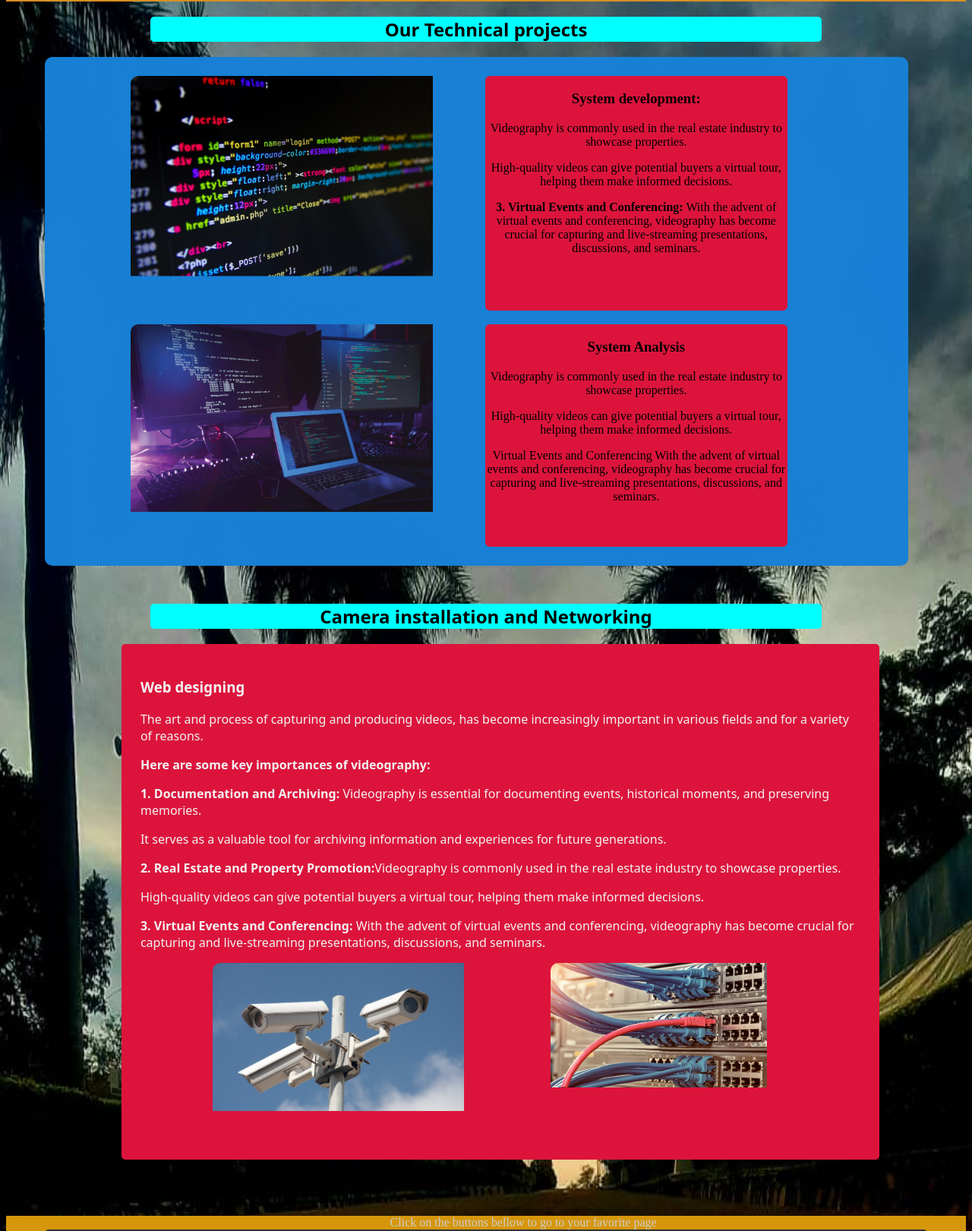
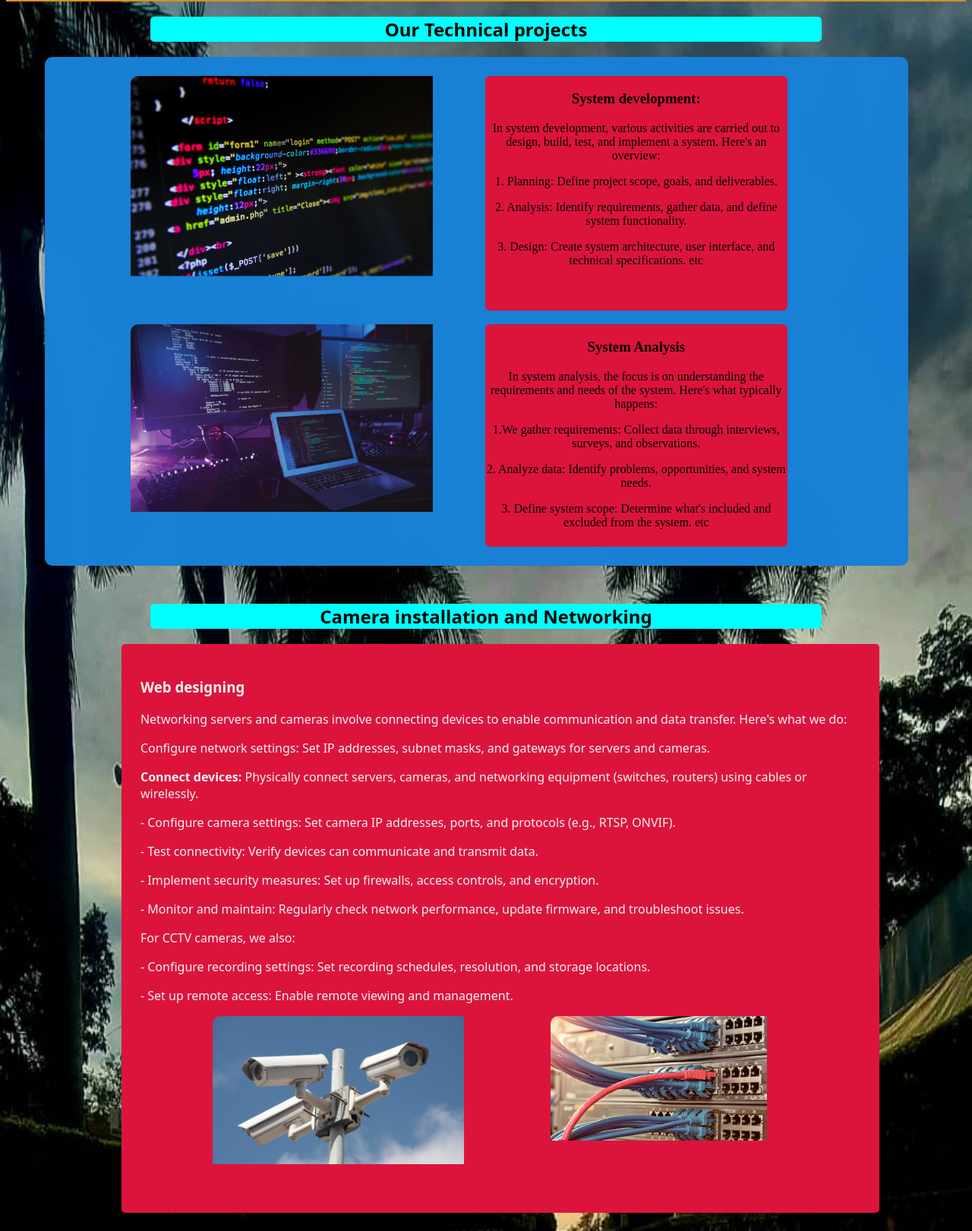
Before and after one commit to Solomon-Ug/personal_website, a plain HTML site: page projects.html in a window 1280 px wide. Shown: the part 132-1753 px from the top of the page at 76% size. Drawn offline with Linux system fonts and the light colour scheme.

Commit message:
Update projects.html

```diff
--- a/projects.html
+++ b/projects.html
@@ -29,10 +29,13 @@
                 <section class="side-txt">
                     <section class="txt-1">
                 <h3>System development:</h3>
-                <p>Videography is commonly used in the real estate industry to showcase properties. </p>
-                    <p>High-quality videos can give potential buyers a virtual tour, helping them make informed decisions.</p>
-                    <p> <strong>3. Virtual Events and Conferencing:</strong> With the advent of virtual events and conferencing, videography has become crucial for capturing and live-streaming presentations, discussions, and seminars.</p>
-                </section>
+                <p>In system development, various activities are carried out
+                   to design, build, test, and implement a system. Here's an overview:
+
+                  <p>1. Planning: Define project scope, goals, and deliverables.</p>
+                <p> 2. Analysis: Identify requirements, gather data, and define system functionality.</p>
+                <p>3. Design: Create system architecture, user interface, and technical specifications. etc</p>
+                     </section>
                 </section>
                 </section>
                 <br>
@@ -41,9 +44,12 @@
                 <section class="side-txt">
                     <section class="txt-1">
                 <h3>System Analysis</h3>
-                <p>Videography is commonly used in the real estate industry to showcase properties. </p>
-                    <p>High-quality videos can give potential buyers a virtual tour, helping them make informed decisions.</p>
-                    <p>Virtual Events and Conferencing With the advent of virtual events and conferencing, videography has become crucial for capturing and live-streaming presentations, discussions, and seminars.</p>
+                <p>In system analysis, the focus is on understanding the requirements and needs of the system.
+                  Here's what typically happens:</p>
+
+               <P>1.We gather requirements: Collect data through interviews, surveys, and observations.</P>
+                <P>2. Analyze data: Identify problems, opportunities, and system needs.</P>
+                <P>3. Define system scope: Determine what's included and excluded from the system. etc</P>
                 </section>
                 </section>
                 </section>
@@ -53,16 +59,20 @@
                 <h2 class="info">Camera installation and Networking</h2>
                 <section class="sample-words">
                 <h3 class="works" >Web designing</h3>
-                <p>The art and process of capturing and producing videos, has become increasingly important in various fields and for a variety of reasons.</p>
-                <p><strong> Here are some key importances of videography:</strong></p>
+                <p>Networking servers and cameras involve connecting devices to enable communication and data transfer.
+                   Here's what we do:</p>
 
-                <p> <strong>1. Documentation and Archiving:</strong> Videography is essential for documenting events, historical moments, and preserving memories.</p>
-                <p>It serves as a valuable tool for archiving information and experiences for future generations.</p>
+                <p> Configure network settings: Set IP addresses, subnet masks, and gateways for servers and cameras.</p>
+<p> <strong> Connect devices:</strong> Physically connect servers, cameras, and networking equipment (switches, routers) using cables or wirelessly.</p>
+<p>- Configure camera settings: Set camera IP addresses, ports, and protocols (e.g., RTSP, ONVIF).</p>
+<p>- Test connectivity: Verify devices can communicate and transmit data.</p>
+<p>- Implement security measures: Set up firewalls, access controls, and encryption.</p>
+</p>- Monitor and maintain: Regularly check network performance, update firmware, and troubleshoot issues.</p>
 
-                 <p><strong>2. Real Estate and Property Promotion:</strong>Videography is commonly used in the real estate industry to showcase properties. </p>
-                    <p>High-quality videos can give potential buyers a virtual tour, helping them make informed decisions.</p>
-
-                  <p> <strong>3. Virtual Events and Conferencing:</strong> With the advent of virtual events and conferencing, videography has become crucial for capturing and live-streaming presentations, discussions, and seminars.</p>
+<p>For CCTV cameras, we also:
+<p>- Configure recording settings: Set recording schedules, resolution, and storage locations.
+<p>- Set up remote access: Enable remote viewing and management.
+<p>
                  <section class="works">
                 <img class="sample" src="Capture2.PNG" alt="video camera" width="35%" height="30%">
                 <img class="sample" src="advertising-2.PNG" alt="video camera" width="30%" height="30%">
```
